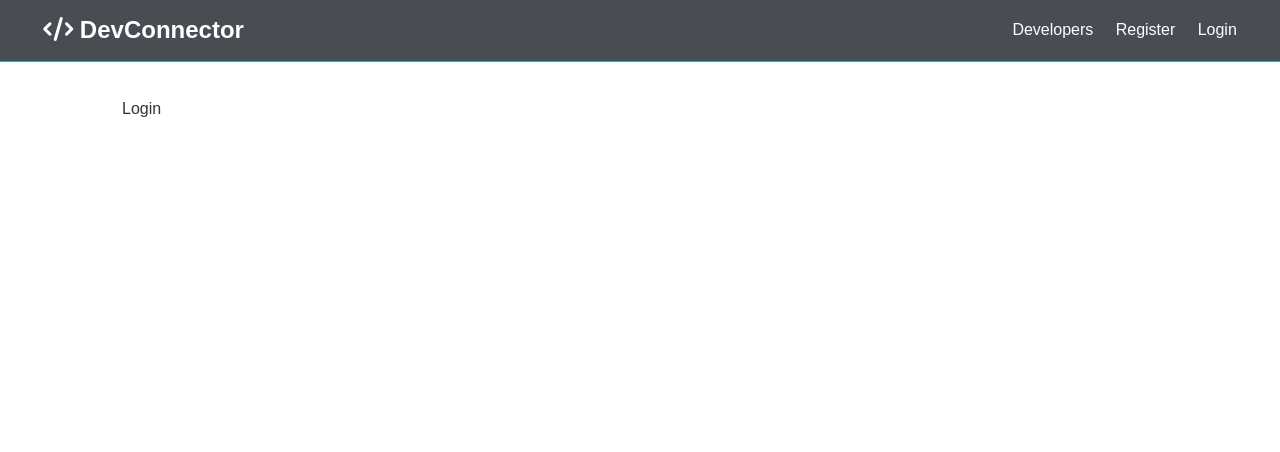
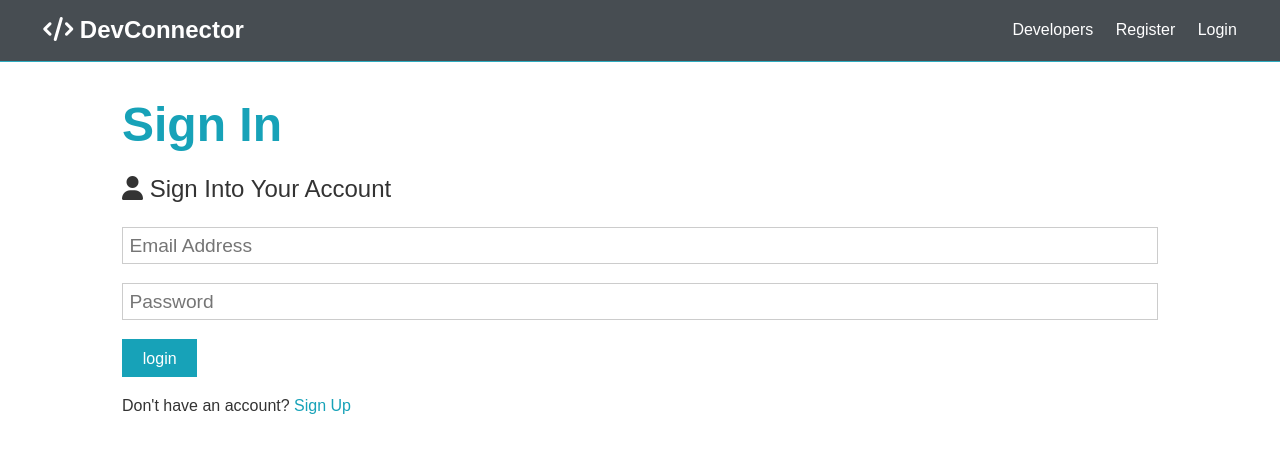
Before and after one commit to kartikeya-dewal/devConnector, a React (Create React App) app in the folder client/: page /login in a window 1280 px wide. Shown: the top 452 px of the page. Built offline with nearby package versions, Linux system fonts and the light colour scheme; the HTML template or start-up script is replaced by a standard one.

Commit message:
added redux & alert component

```diff
--- a/client/package.json
+++ b/client/package.json
@@ -11,9 +11,10 @@
     "react-redux": "^7.1.0",
     "react-router-dom": "^5.0.1",
     "react-scripts": "3.0.1",
-    "react-thunk": "^1.0.0",
     "redux": "^4.0.4",
-    "redux-devtools-extension": "^2.13.8"
+    "redux-devtools-extension": "^2.13.8",
+    "redux-thunk": "^2.3.0",
+    "uuid": "^3.3.2"
   },
   "scripts": {
     "start": "react-scripts start",
--- a/client/src/App.js
+++ b/client/src/App.js
@@ -4,14 +4,20 @@
 import Landing from './components/layout/Landing';
 import Register from './components/auth/Register';
 import Login from './components/auth/Login';
+import Alert from './components/layout/Alert';
+// Redux
+import { Provider } from 'react-redux';
+import store from './store';
 import './App.css';
 
 const App = () =>
+  <Provider store={store}>
     <Router>
       <Fragment>
         <Navbar />
         <Route exact path='/' component={Landing} />
         <section className="container">
+          <Alert />
           <Switch>
             <Route exact path='/register' component={Register} />
             <Route exact path='/login' component={Login} />
@@ -19,4 +25,5 @@
         </section>
       </Fragment>
     </Router>
+  </Provider>
 export default App;
--- /dev/null
+++ b/client/src/actions/alert.js
@@ -0,0 +1,11 @@
+import uuid from 'uuid';
+import { SET_ALERT, REMOVE_ALERT } from './types';
+
+export const setAlert = (msg, alertType, timeout = 5000) => dispatch => {
+  const id = uuid.v4();
+  dispatch({ type: SET_ALERT, payload: { msg, alertType, id } });
+
+  setTimeout(() => {
+    dispatch({ type: REMOVE_ALERT, payload: id });
+  }, timeout);
+};
--- /dev/null
+++ b/client/src/actions/types.js
@@ -0,0 +1,2 @@
+export const SET_ALERT = 'SET_ALERT';
+export const REMOVE_ALERT = 'REMOVE_ALERT';
--- a/client/src/components/auth/Login.js
+++ b/client/src/components/auth/Login.js
@@ -1,10 +1,42 @@
-import React from 'react'
+import React, { Fragment, useState } from 'react'
+import { Link } from 'react-router-dom';
 
 const Login = () => {
+  const [formData, setFormData] = useState({
+    email: '',
+    password: ''
+  });
+
+  const onChange = e => setFormData({ ...formData, [e.target.name]: e.target.value });
+  const onSubmit = async e => {
+    e.preventDefault();
+    console.log('Success');
+  }
+  const { email, password } = formData;
+
   return (
-    <div>
-      Login
-    </div>
+    <Fragment>
+      <h1 className="large text-primary">Sign In</h1>
+      <p className="lead"><i className="fas fa-user"></i> Sign Into Your Account</p>
+      <form className="form" onSubmit={e => onSubmit(e)}>
+        <div className="form-group">
+          <input type="email" placeholder="Email Address" name="email" value={email} onChange={e => onChange(e)} required />
+        </div>
+        <div className="form-group">
+          <input
+            type="password"
+            placeholder="Password"
+            name="password"
+            value={password} onChange={e => onChange(e)} required
+            minLength="6"
+          />
+        </div>
+        <input type="submit" className="btn btn-primary" value="login" />
+      </form>
+      <p className="my-1">
+        Don't have an account? <Link to='/register'>Sign Up</Link>
+      </p>
+    </Fragment>
   )
 }
 
--- a/client/src/components/auth/Register.js
+++ b/client/src/components/auth/Register.js
@@ -1,7 +1,10 @@
 import React, { Fragment, useState } from 'react'
-import axios from 'axios';
+import { Link } from 'react-router-dom';
+import { connect } from 'react-redux';
+import { setAlert } from '../../actions/alert';
+import PropTypes from 'prop-types'
 
-const Register = () => {
+const Register = ({ setAlert }) => {
   const [formData, setFormData] = useState({
     name: '',
     email: '',
@@ -13,23 +16,9 @@
   const onSubmit = async e => {
     e.preventDefault();
     if (password !== password2) {
-      console.log('Passwords do not match');
+      setAlert('Passwords do not match', 'danger');
     } else {
-      const newUser = {
-        name, email, password
-      }
-      try {
-        const config = {
-          headers: {
-            'Content-Type': 'application/json'
-          }
-        }
-        const body = JSON.stringify(newUser);
-        const res = await axios.post('/api/users', body, config);
-        console.log(res.data);
-      } catch (err) {
-        console.error(err.response.data);
-      }
+      console.log('Success');
     }
   }
   const { name, email, password, password2 } = formData;
@@ -69,10 +58,14 @@
         <input type="submit" className="btn btn-primary" value="Register" />
       </form>
       <p className="my-1">
-        Already have an account? <a href="login.html">Sign In</a>
+        Already have an account? <Link to='/login'>Sign In</Link>
       </p>
     </Fragment>
   )
 }
 
-export default Register
+Register.propTypes = {
+  setAlert: PropTypes.func.isRequired
+}
+
+export default connect(null, { setAlert })(Register);
--- /dev/null
+++ b/client/src/components/layout/Alert.js
@@ -0,0 +1,18 @@
+import React from 'react'
+import PropTypes from 'prop-types'
+import { connect } from 'react-redux';
+
+const Alert = ({ alerts }) => alerts !== null && alerts.length > 0 && alerts.map(alert => (
+  <div key={alert.id} className={`alert alert-${alert.alertType}`}>
+    {alert.msg}
+  </div>
+));
+
+Alert.propTypes = {
+  alerts: PropTypes.array.isRequired
+}
+const mapStateToProps = state => ({
+  alerts: state.alert
+});
+
+export default connect(mapStateToProps)(Alert);
--- /dev/null
+++ b/client/src/reducers/alert.js
@@ -0,0 +1,14 @@
+import { SET_ALERT, REMOVE_ALERT } from '../actions/types';
+const initialState = [];
+
+export default function (state = initialState, action) {
+  const { type, payload } = action;
+  switch (type) {
+    case SET_ALERT:
+      return [...state, payload];
+    case REMOVE_ALERT:
+      return state.filter(alert => alert.id !== payload);
+    default:
+      return state;
+  }
+}
--- /dev/null
+++ b/client/src/reducers/index.js
@@ -0,0 +1,6 @@
+import { combineReducers } from 'redux';
+import alert from './alert';
+
+export default combineReducers({
+  alert
+});
--- /dev/null
+++ b/client/src/store.js
@@ -0,0 +1,14 @@
+import { createStore, applyMiddleware } from 'redux';
+import { composeWithDevTools } from 'redux-devtools-extension';
+import thunk from 'redux-thunk'
+import rootReducer from './reducers';
+
+const initialState = {};
+const middleware = [thunk];
+const store = createStore(
+  rootReducer,
+  initialState,
+  composeWithDevTools(applyMiddleware(...middleware))
+);
+
+export default store;
```
Also changed, not shown: 1 other file (tests, documents, lock files or other folders). Lines whose indentation alone changed are shown as unchanged.
